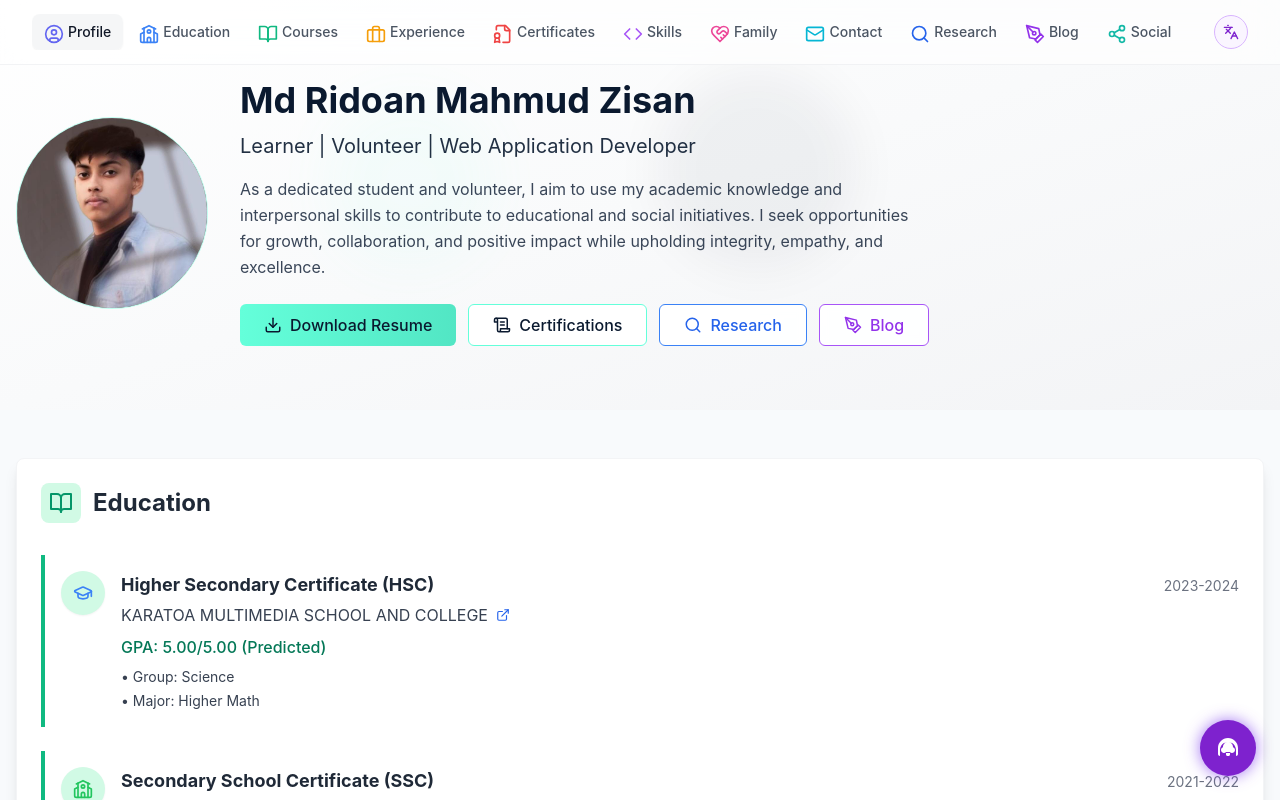
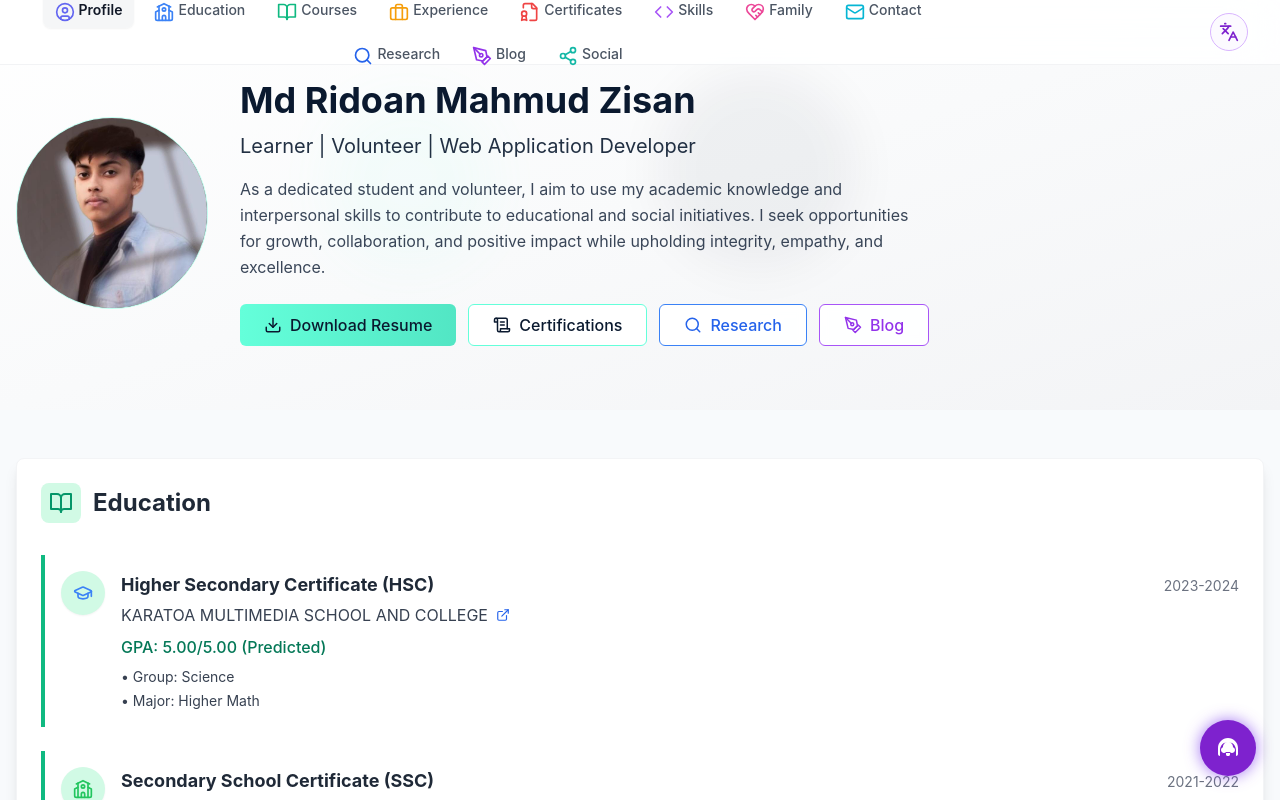
Before and after one commit to RidoanDev/ridoan-zisan, a React (Vite) app: page / in a window 1280 px wide. Shown: the top 800 px of the page. Built offline with nearby package versions, Linux system fonts and the light colour scheme.

Commit message:
Update Navigation.tsx

```diff
--- a/src/components/Navigation.tsx
+++ b/src/components/Navigation.tsx
@@ -1,4 +1,3 @@
-// Updated Navigation Component with Sidebar-style Hamburger Menu for Mobile
 import { useState, useEffect } from 'react';
 import { Menu, X, Languages, Home } from 'lucide-react';
 import { motion, AnimatePresence } from 'framer-motion';
@@ -31,15 +30,16 @@ const Navigation = ({
   const [isScrolled, setIsScrolled] = useState(false);
 
   useEffect(() => {
-    const handleScroll = () => setIsScrolled(window.scrollY > 50);
+    const handleScroll = () => {
+      setIsScrolled(window.scrollY > 50);
+    };
     window.addEventListener('scroll', handleScroll);
     return () => window.removeEventListener('scroll', handleScroll);
   }, []);
 
   const toggleMenu = () => setIsMenuOpen(!isMenuOpen);
-  const closeMenu = () => setIsMenuOpen(false);
 
-  const getIconColor = (id: string) => {
+  const getIconColor = (id: string): string => {
     const colors: Record<string, string> = {
       profile: 'text-indigo-500',
       education: 'text-blue-500',
@@ -87,119 +87,170 @@ const Navigation = ({
       initial={{ y: -100 }}
       animate={{
         y: 0,
-        backgroundColor: isScrolled ? 'rgba(255, 255, 255, 0.9)' : 'rgba(255, 255, 255, 0.6)',
+        backgroundColor: isScrolled ? 'rgba(255, 255, 255, 0.95)' : 'rgba(255, 255, 255, 0.85)',
         boxShadow: isScrolled ? '0 4px 30px rgba(0, 0, 0, 0.1)' : 'none',
       }}
       transition={{ type: 'spring', stiffness: 300, damping: 25 }}
-      className={cn('fixed w-full z-50 backdrop-blur-xl border-b border-gray-200/50')}
+      className={cn(
+        'fixed w-full z-50 transition-all duration-300',
+        'backdrop-blur-xl border-b border-gray-200/50'
+      )}
     >
       <div className="max-w-7xl mx-auto px-2 sm:px-4 lg:px-8">
         <div className="flex justify-between items-center h-14 sm:h-16">
           {showHomeButton && onBackToHome ? (
-            <button
+            <motion.button
+              whileHover={{ scale: 1.1 }}
+              whileTap={{ scale: 0.95 }}
               onClick={onBackToHome}
-              className="p-2 rounded-md text-gray-700 hover:bg-gray-100"
+              className="p-2 rounded-md text-gray-700 hover:bg-gray-100 focus:outline-none"
               aria-label={getDisplayName('home')}
             >
               <Home size={20} className="text-indigo-500" />
-            </button>
+            </motion.button>
           ) : (
-            <button
+            <motion.button
+              whileHover={{ scale: 1.1 }}
+              whileTap={{ scale: 0.95 }}
               onClick={toggleMenu}
-              className="lg:hidden p-2 rounded-md text-gray-700 hover:bg-gray-100"
+              className="lg:hidden p-2 rounded-md text-gray-700 hover:bg-gray-100 focus:outline-none"
               aria-label={isMenuOpen ? 'Close menu' : 'Open menu'}
             >
-              {isMenuOpen ? <X size={20} /> : <Menu size={20} />}
-            </button>
+              <AnimatePresence mode="wait">
+                <motion.div
+                  key={isMenuOpen ? 'close' : 'menu'}
+                  initial={{ opacity: 0.5, scale: 0.8 }}
+                  animate={{ opacity: 1, scale: 1 }}
+                  exit={{ opacity: 0, scale: 0.8 }}
+                  transition={{ duration: 0.15 }}
+                >
+                  {isMenuOpen ? <X size={20} /> : <Menu size={20} />}
+                </motion.div>
+              </AnimatePresence>
+            </motion.button>
           )}
 
           {showHomeButton && (
             <div className="flex-1 text-center">
-              <h1 className="text-lg font-semibold text-gray-800">
+              <motion.h1
+                className="text-lg font-semibold text-gray-800"
+                key={language + currentPage}
+                initial={{ opacity: 0, y: -10 }}
+                animate={{ opacity: 1, y: 0 }}
+                transition={{ duration: 0.3 }}
+              >
                 {getDisplayName(currentPage)}
-              </h1>
+              </motion.h1>
             </div>
           )}
 
           {currentPage === 'home' && (
-            <div className="hidden lg:flex items-center space-x-1 overflow-x-auto">
+            <div className="hidden lg:flex flex-wrap justify-center items-center gap-2 max-w-[75%]">
               {navigationItems.map((item) => (
-                <button
+                <motion.button
                   key={item.id}
+                  whileHover={{
+                    scale: 1.05,
+                    backgroundColor: 'rgba(241, 245, 249, 0.7)'
+                  }}
+                  whileTap={{ scale: 0.98 }}
                   onClick={() => scrollToSection(item.target || item.id)}
                   className={cn(
-                    'flex items-center gap-2 px-3 py-2 rounded-lg min-w-fit',
+                    'flex items-center gap-2 px-3 py-2 rounded-lg transition-all duration-200 min-w-fit',
                     isActive(item.id)
                       ? 'bg-gray-100/80 text-gray-900 shadow-sm'
                       : 'text-gray-600 hover:text-gray-900'
                   )}
+                  title={getDisplayName(item.id)}
                 >
-                  <div className={cn('w-4 h-4', getIconColor(item.id))}>{item.icon}</div>
-                  <span className="font-medium text-sm whitespace-nowrap">
+                  <motion.div
+                    animate={{ rotate: isActive(item.id) ? [0, 360] : 0 }}
+                    transition={{ duration: 0.6, ease: 'backOut' }}
+                    className={cn('w-4 h-4', getIconColor(item.id))}
+                  >
+                    {item.icon}
+                  </motion.div>
+                  <motion.span
+                    className="font-medium text-sm whitespace-nowrap"
+                    animate={{ fontWeight: isActive(item.id) ? 600 : 500 }}
+                  >
                     {getDisplayName(item.id)}
-                  </span>
-                </button>
+                  </motion.span>
+                </motion.button>
               ))}
             </div>
           )}
 
-          <button
+          <motion.button
+            whileHover={{
+              scale: 1.1,
+              rotate: [0, 10, -10, 0],
+              backgroundColor: 'rgba(124, 58, 237, 0.1)'
+            }}
+            whileTap={{ scale: 0.95 }}
             onClick={() => setLanguage(language === 'en' ? 'bn' : 'en')}
-            className="p-2 rounded-full text-purple-700 border border-purple-300 bg-purple-50 hover:bg-purple-100"
+            className={cn(
+              'p-1.5 sm:p-2 rounded-full transition-all duration-300',
+              'text-purple-700 hover:text-purple-800',
+              'border border-purple-300 hover:border-purple-400',
+              'focus:outline-none focus:ring-2 focus:ring-purple-400/30',
+              'bg-purple-50/50 hover:bg-purple-50'
+            )}
             aria-label="Toggle language"
           >
-            <Languages size={16} />
-          </button>
+            <motion.div
+              key={language}
+              initial={{ rotate: 0 }}
+              animate={{ rotate: language === 'en' ? 0 : 180 }}
+              transition={{ type: 'spring', stiffness: 300, damping: 10 }}
+            >
+              <Languages size={16} className="sm:w-5 sm:h-5 text-current" />
+            </motion.div>
+          </motion.button>
         </div>
-      </div>
 
-      {/* Overlay and Sidebar for Mobile */}
-      <AnimatePresence>
-        {isMenuOpen && !showHomeButton && (
-          <>
-            {/* Background Blur */}
+        <AnimatePresence>
+          {isMenuOpen && !showHomeButton && (
             <motion.div
-              onClick={closeMenu}
-              initial={{ opacity: 0 }}
-              animate={{ opacity: 0.5 }}
-              exit={{ opacity: 0 }}
-              className="fixed inset-0 bg-black backdrop-blur-sm z-40"
-            />
-
-            {/* Sidebar */}
-            <motion.div
-              initial={{ x: '-100%' }}
-              animate={{ x: 0 }}
-              exit={{ x: '-100%' }}
-              transition={{ duration: 0.3 }}
-              className="fixed top-0 left-0 w-1/2 h-full bg-white z-50 p-4 shadow-lg overflow-y-auto"
+              initial={{ x: '-100%', opacity: 0 }}
+              animate={{ x: 0, opacity: 1 }}
+              exit={{ x: '-100%', opacity: 0 }}
+              transition={{ duration: 0.3, ease: 'easeInOut' }}
+              className="lg:hidden fixed inset-y-0 left-0 w-64 bg-white/95 backdrop-blur-xl border-r border-gray-200/50 z-50 overflow-y-auto"
             >
-              <div className="grid grid-cols-1 gap-4">
-                {navigationItems.map((item) => (
-                  <button
+              <div className="p-4 grid grid-cols-2 sm:grid-cols-2 gap-3">
+                {currentPage === 'home' && navigationItems.map((item) => (
+                  <motion.button
                     key={item.id}
+                    whileTap={{ scale: 0.95 }}
                     onClick={() => {
                       scrollToSection(item.target || item.id);
-                      closeMenu();
+                      setIsMenuOpen(false);
                     }}
                     className={cn(
-                      'flex items-center gap-3 px-3 py-2 rounded-md',
+                      'flex flex-col items-center gap-1 p-3 rounded-lg',
                       isActive(item.id)
-                        ? 'bg-gray-100 text-gray-900'
-                        : 'text-gray-700 hover:bg-gray-100'
+                        ? 'bg-gray-100/80 text-gray-900'
+                        : 'text-gray-600 hover:bg-gray-100/50 hover:text-gray-900'
                     )}
                   >
-                    <div className={cn('w-5 h-5', getIconColor(item.id))}>{item.icon}</div>
-                    <span className="text-sm font-medium">
+                    <motion.div
+                      animate={{ rotate: isActive(item.id) ? 360 : 0 }}
+                      transition={{ duration: 0.6 }}
+                      className={cn('w-6 h-6', getIconColor(item.id))}
+                    >
+                      {item.icon}
+                    </motion.div>
+                    <span className="font-medium text-xs text-center leading-tight">
                       {getDisplayName(item.id)}
                     </span>
-                  </button>
+                  </motion.button>
                 ))}
               </div>
             </motion.div>
-          </>
-        )}
-      </AnimatePresence>
+          )}
+        </AnimatePresence>
+      </div>
     </motion.nav>
   );
 };
```
